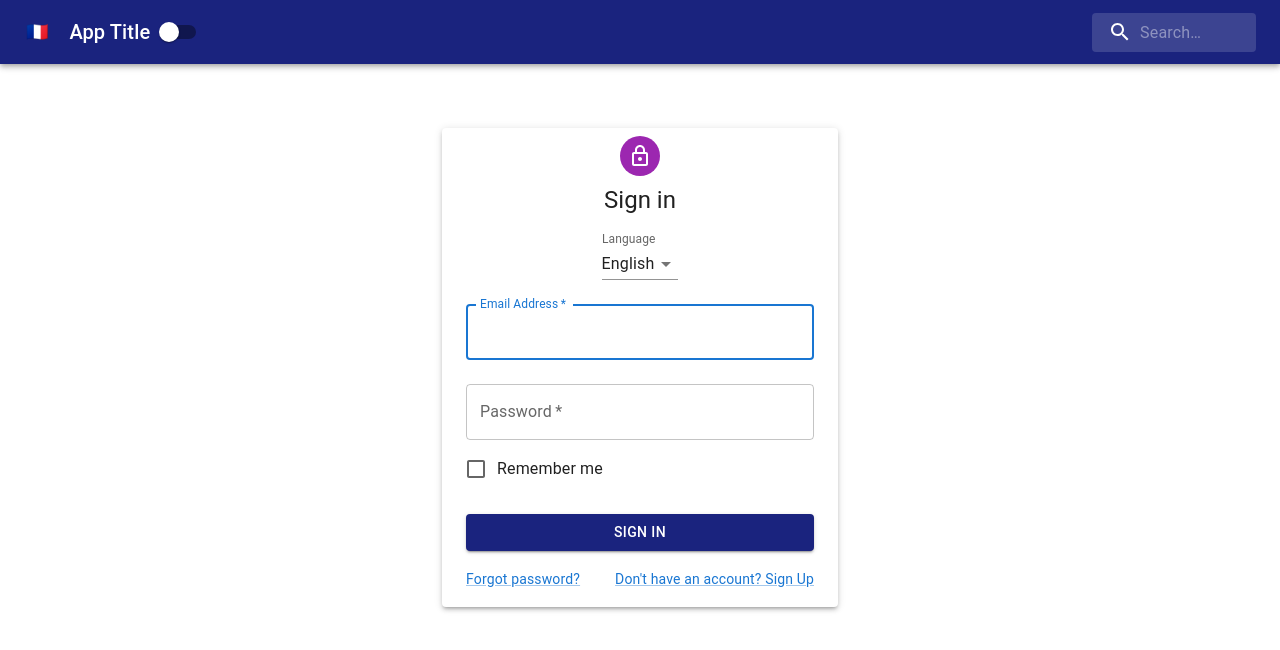
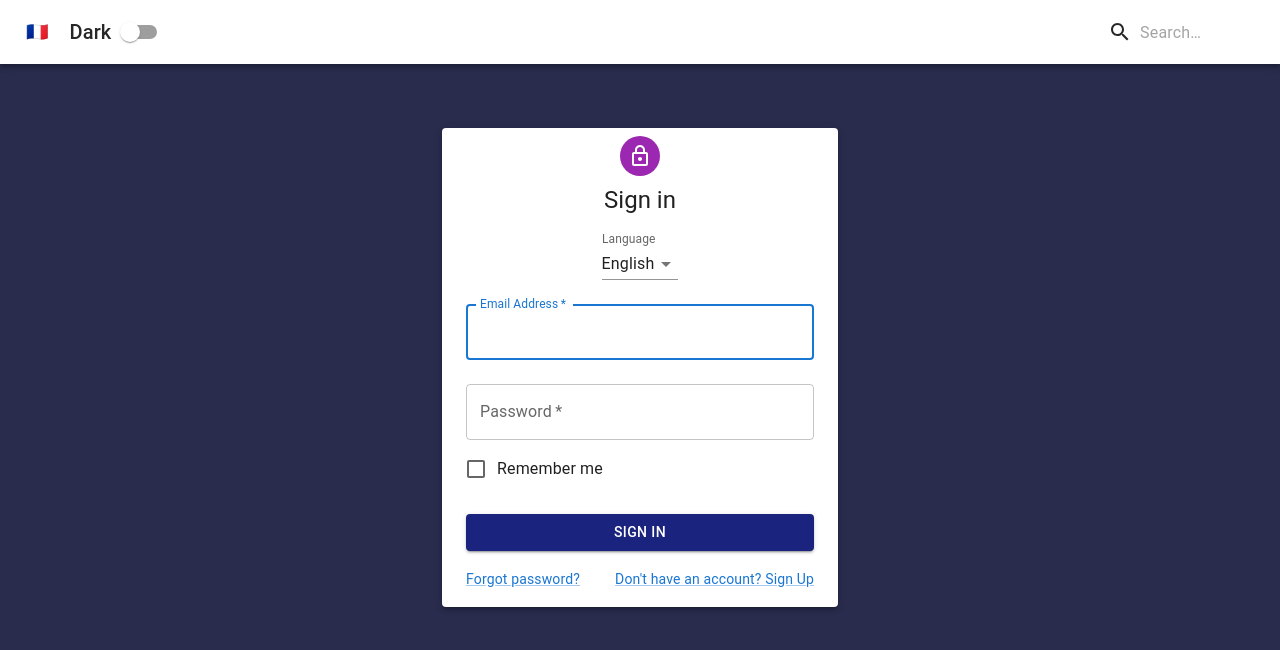
Before and after one commit to Dhruv-praju/react-context-with-hooks, a React (Create React App) app: page / in a window 1280 px wide. Shown: the top 650 px of the page. Built offline with nearby package versions, Linux system fonts and the light colour scheme.

Commit message:
done toggling theme with context

```diff
--- a/src/App.js
+++ b/src/App.js
@@ -4,15 +4,18 @@ import Button from '@mui/material/Button'
 import Navbar from './Navbar';
 import Form from './Form';
 import PageContent from './PageContent';
+import {ThemeProvider} from './contexts/ThemeContext';
 
 class App extends Component{
   render() {
     return (
       <div>
-        <PageContent>
-          <Navbar />
-          <Form />
-        </PageContent>
+        <ThemeProvider>
+          <PageContent>
+            <Navbar />
+            <Form />
+          </PageContent>
+        </ThemeProvider>
       </div>
     )
   }
--- a/src/Navbar.js
+++ b/src/Navbar.js
@@ -12,6 +12,8 @@ import { styled, alpha } from '@mui/material/styles';
 import InputBase from '@mui/material/InputBase';
 
 import navStyles from './styles/NavbarStyles';
+
+import { ThemeContext } from './contexts/ThemeContext';
 
 const Search = styled('div')(({ theme }) => ({
   position: 'relative',
@@ -55,12 +57,18 @@ const StyledInputBase = styled(InputBase)(({ theme }) => ({
   },
 }));
 
+
 class Navbar extends Component {
+  static contextType = ThemeContext
     render() {
+      // console.log(this.context);
+      const {isDarkMode, toggleTheme} = this.context
         return (
             <div>
                 <Box sx={{ flexGrow: 1 }}>
-                    <AppBar position="static" sx={navStyles.appbar} >
+                    <AppBar
+                      position="static"
+                      sx={isDarkMode ? navStyles.appbarDark : navStyles.appbarLight} >
                         <Toolbar>
                         <IconButton
                             size="small"
@@ -72,10 +80,9 @@ class Navbar extends Component {
                             <span>🇫🇷</span>
                         </IconButton>
                         <Typography variant="h6" component="div" sx={navStyles.title}>
-                            App Title
+                            {isDarkMode ? 'Dark' : 'Light'}
                         </Typography>
-                        <Switch color='warning'/>
-
+                        <Switch color='warning' onChange={toggleTheme}/>
 
                         <Search style={{marginLeft:'auto'}}>
                             <SearchIconWrapper>
--- a/src/PageContent.js
+++ b/src/PageContent.js
@@ -1,14 +1,26 @@
 import React, { Component } from 'react'
 
+import { ThemeContext } from './contexts/ThemeContext'
+
 class PageContent extends Component {
+    static contextType = ThemeContext
     render() {
+        // console.log(this.context);
+        const {isDarkMode, toggleTheme} = this.context
         const styles = {
-            backgroundColor: 'white',
-            height:'100vh',
-            width:'100vw'
+            light:{
+                backgroundColor: 'white',
+                height:'100vh',
+                width:'100vw'
+            },
+            dark:{
+                backgroundColor: '#00042bd6',
+                height:'100vh',
+                width:'100vw'
+            }
         }
         return (
-            <div style={styles}>
+            <div style={isDarkMode ? styles.dark : styles.light}>
                 {this.props.children}
             </div>
         )
--- /dev/null
+++ b/src/contexts/ThemeContext.js
@@ -0,0 +1,21 @@
+import React,{ Component,createContext } from "react";
+
+const ThemeContext = createContext()
+
+class ThemeProvider extends Component{
+    state={
+        isDarkMode: true
+    }
+    toggleTheme = ()=>{
+        this.setState(currSt=>({isDarkMode: !currSt.isDarkMode}))
+    }
+    render() {
+        return (
+            <ThemeContext.Provider value={{...this.state, toggleTheme:this.toggleTheme}}>
+                {this.props.children}
+            </ThemeContext.Provider>
+        )
+    }
+}
+
+export {ThemeProvider, ThemeContext}
--- a/src/styles/NavbarStyles.js
+++ b/src/styles/NavbarStyles.js
@@ -1,8 +1,13 @@
 import { indigo } from '@mui/material/colors';
 
 const navStyles = {
-    appbar:{
+    appbarLight:{
         bgcolor:indigo[900],
+        color:'white'
+    },
+    appbarDark:{
+        bgcolor: 'white',
+        color:'#272727'
     },
     switch:{
         color:'red'
```
